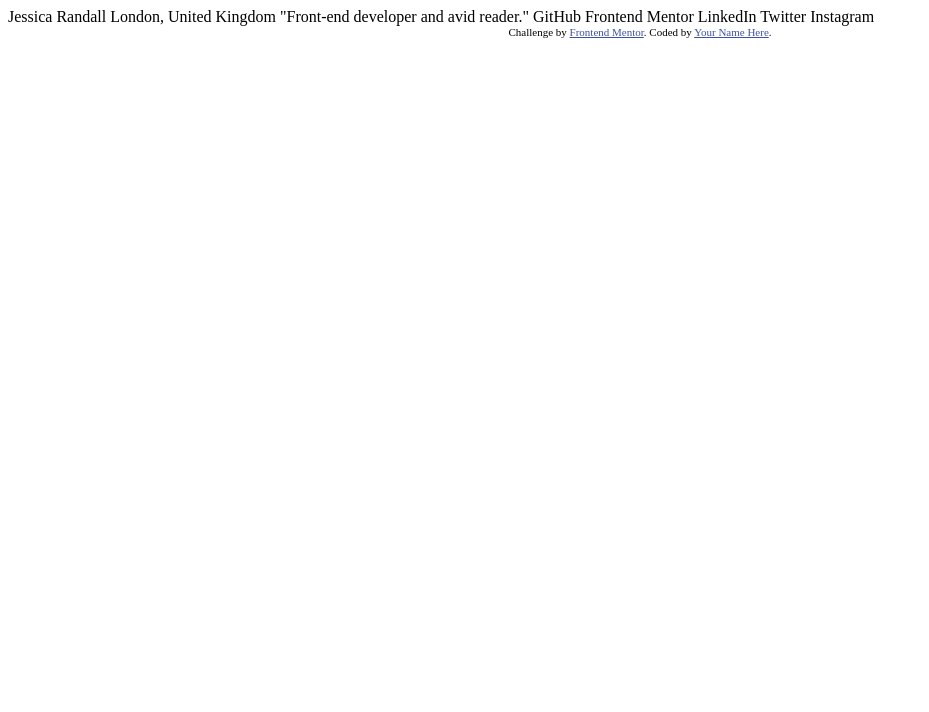
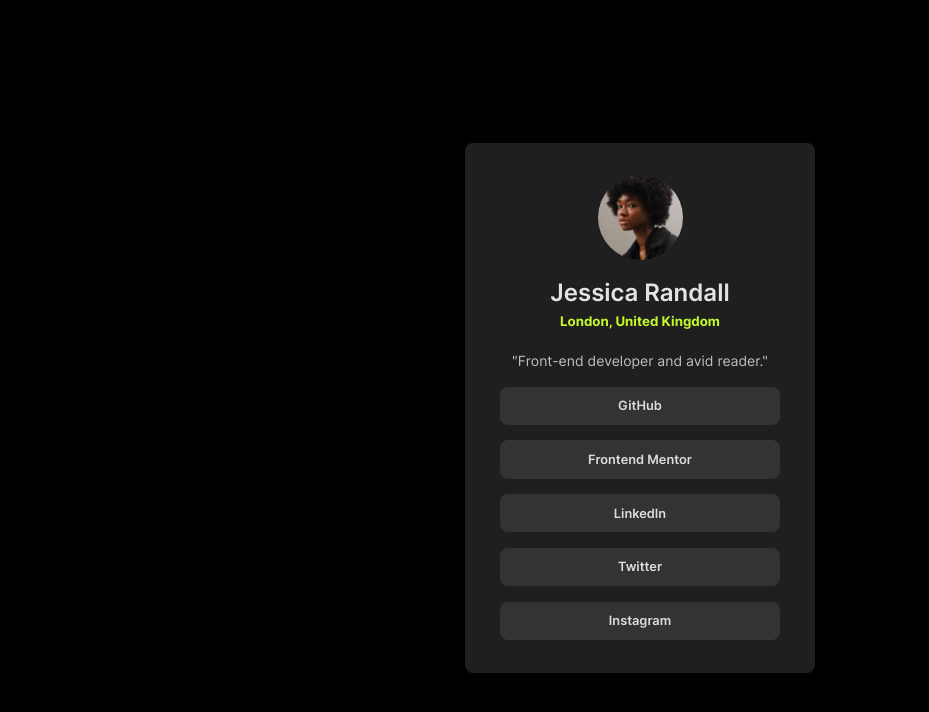
Before and after one commit to Alingggg/FEM-social-links-profile, a plain HTML site: page index.html in a window 1280 px wide. Shown: the whole page, without its empty margins (0-929 px from the left). Drawn offline with Linux system fonts and the light colour scheme.

Commit message:
edit final version

```diff
--- a/index.html
+++ b/index.html
@@ -2,33 +2,34 @@
 <html lang="en">
   <head>
     <meta charset="UTF-8">
-  <meta name="viewport" content="width=device-width, initial-scale=1.0"> <!-- displays site properly based on user's device -->
+    <meta name="viewport" content="width=device-width, initial-scale=1.0">
 
     <link rel="icon" type="image/png" sizes="32x32" href="./assets/images/favicon-32x32.png">
+    <link rel="stylesheet" href="reset.css">
+    <link rel="stylesheet" href="style.css">
 
     <title>Frontend Mentor | Social links profile</title>
 
-  <!-- Feel free to remove these styles or customise in your own stylesheet 👍 -->
-  <style>
-    .attribution { font-size: 11px; text-align: center; }
-    .attribution a { color: hsl(228, 45%, 44%); }
-  </style>
   </head>
   <body>
+    <main>
+      <div class="profile">
+        <img src="assets/images/avatar-jessica.jpeg" alt="profile picture">
 
-  Jessica Randall
-  London, United Kingdom
-  "Front-end developer and avid reader."
+        <h2 class="profile__name">Jessica Randall</h2>
 
-  GitHub
-  Frontend Mentor
-  LinkedIn
-  Twitter
-  Instagram
+        <h5 class="profile__place">London, United Kingdom</h5>
 
-  <div class="attribution">
-    Challenge by <a href="https://www.frontendmentor.io?ref=challenge" target="_blank">Frontend Mentor</a>.
-    Coded by <a href="#">Your Name Here</a>.
+        <p class="profile__bio">"Front-end developer and avid reader."</p>
+
+        <ul class="profile__socials">
+          <li class="profile__links">GitHub</li>
+          <li class="profile__links">Frontend Mentor</li>
+          <li class="profile__links">LinkedIn</li>
+          <li class="profile__links">Twitter</li>
+          <li class="profile__links">Instagram</li>
+        </ul>
       </div>
+    </main>
   </body>
 </html>
--- /dev/null
+++ b/reset.css
@@ -0,0 +1,90 @@
+/* Box sizing rules */
+*,
+*::before,
+*::after {
+    box-sizing: border-box;
+}
+
+/* Prevent font size inflation */
+html {
+    -moz-text-size-adjust: none;
+    -webkit-text-size-adjust: none;
+    text-size-adjust: none;
+}
+
+/* Remove default margin in favour of better control in authored CSS */
+body,
+h1,
+h2,
+h3,
+h4,
+p,
+figure,
+blockquote,
+dl,
+dd {
+    margin-block-end: 0;
+}
+
+/* Remove list styles on ul, ol elements with a list role, which suggests default styling will be removed */
+ul[role='list'],
+ol[role='list'] {
+    list-style: none;
+}
+
+/* Set core body defaults */
+body {
+    min-height: 100vh;
+    line-height: 1.5;
+}
+
+/* Set shorter line heights on headings and interactive elements */
+h1,
+h2,
+h3,
+h4,
+button,
+input,
+label {
+    line-height: 1.1;
+}
+
+/* Balance text wrapping on headings */
+h1,
+h2,
+h3,
+h4 {
+    text-wrap: balance;
+}
+
+/* A elements that don't have a class get default styles */
+a:not([class]) {
+    text-decoration-skip-ink: auto;
+    color: currentColor;
+}
+
+/* Make images easier to work with */
+img,
+picture {
+    max-width: 100%;
+    display: block;
+}
+
+/* Inherit fonts for inputs and buttons */
+input,
+button,
+textarea,
+select {
+    font-family: inherit;
+    font-size: inherit;
+}
+
+/* Make sure textareas without a rows attribute are not tiny */
+textarea:not([rows]) {
+    min-height: 10em;
+}
+
+/* Anything that has been anchored to should have extra scroll margin */
+:target {
+    scroll-margin-block: 5ex;
+}
--- /dev/null
+++ b/style.css
@@ -0,0 +1,107 @@
+@font-face {
+    font-family: 'Inter';
+    src: url('assets/fonts/Inter-VariableFont_slnt\,wght.ttf');
+}
+
+@font-face {
+    font-family: 'Inter Regular';
+    src: url('assets/fonts/static/Inter-Regular.ttf');
+}
+
+@font-face {
+    font-family: 'Inter Bold';
+    src: url('assets/fonts/static/Inter-Bold.ttf');
+}
+
+@font-face {
+    font-family: 'Inter SemiBold';
+    src: url('assets/fonts/static/Inter-SemiBold.ttf');
+}
+
+:root {
+    --green: hsl(75, 94%, 57%);
+    --gray1: hsl(0, 0%, 20%);
+    --gray2: hsl(0, 0%, 12%);
+    --gray3: hsl(0, 0%, 8%);
+}
+
+body {
+    background-color: black;
+}
+
+main {
+    display: flex;
+    justify-content: center;
+    align-items: center;
+    height: 100vh;
+}
+
+p {
+    font-size: 14px;
+}
+
+img {
+    margin-top: 1.9em;
+    width: 85px;
+    border-radius: 50%;
+}
+
+.profile {
+    min-width: 350px;
+    max-width: 350px;
+    min-height: 530px;
+    max-height: 530px;
+    background-color: var(--gray2);
+    display: flex;
+    flex-flow: column;
+    color: white;
+    justify-content: center;
+    align-items: center;
+    border-radius: 8px;
+}
+
+.profile__name {
+    font-family: 'Inter SemiBold';
+    color: rgb(227, 227, 227);
+    margin-bottom: -0.7em;
+}
+
+.profile__place {
+    font-family: 'Inter';
+    color: var(--green);
+    margin-bottom: 0.3em;
+}
+
+.profile__bio {
+    font-family: 'Inter';
+    color: rgb(191, 191, 191);
+}
+
+.profile__socials {
+    display: flex;
+    flex-flow: column;
+    align-items: center;
+    list-style-type: none;
+    padding-left: 0;
+    width: 80%;
+}
+
+.profile__links {
+    font-family: 'Inter SemiBold';
+    max-width: 100%;
+    min-width: 100%;
+    color: rgb(220, 220, 220);
+    background-color: var(--gray1);
+    text-align: center;
+    font-size: 0.8rem;
+    padding-top: 0.75em;
+    padding-bottom: 0.75em;
+    margin-bottom: 1.2em;
+    border-radius: 8px;
+}
+
+.profile__links:hover {
+    background-color: var(--green);
+    color: var(--gray3);
+    cursor: pointer;
+}
```
Lines whose indentation alone changed are shown as unchanged.
